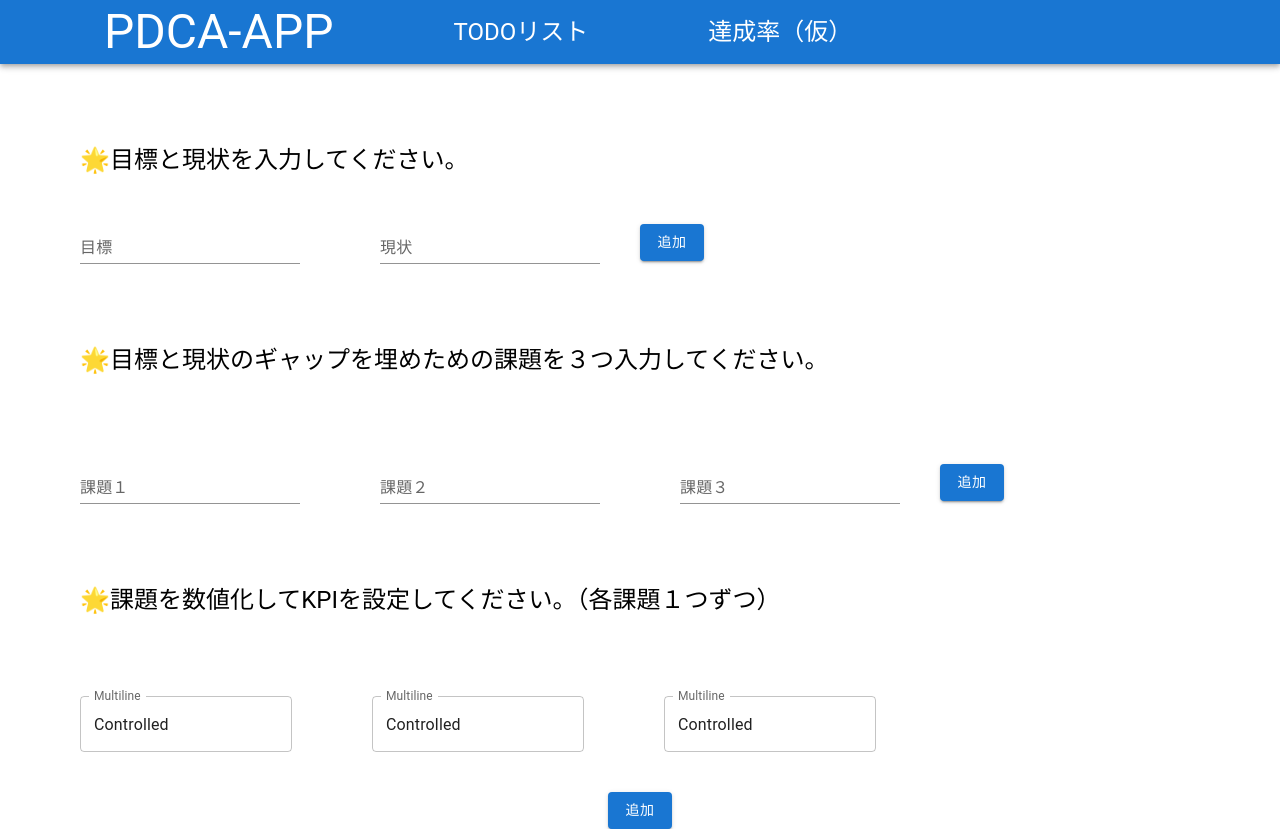
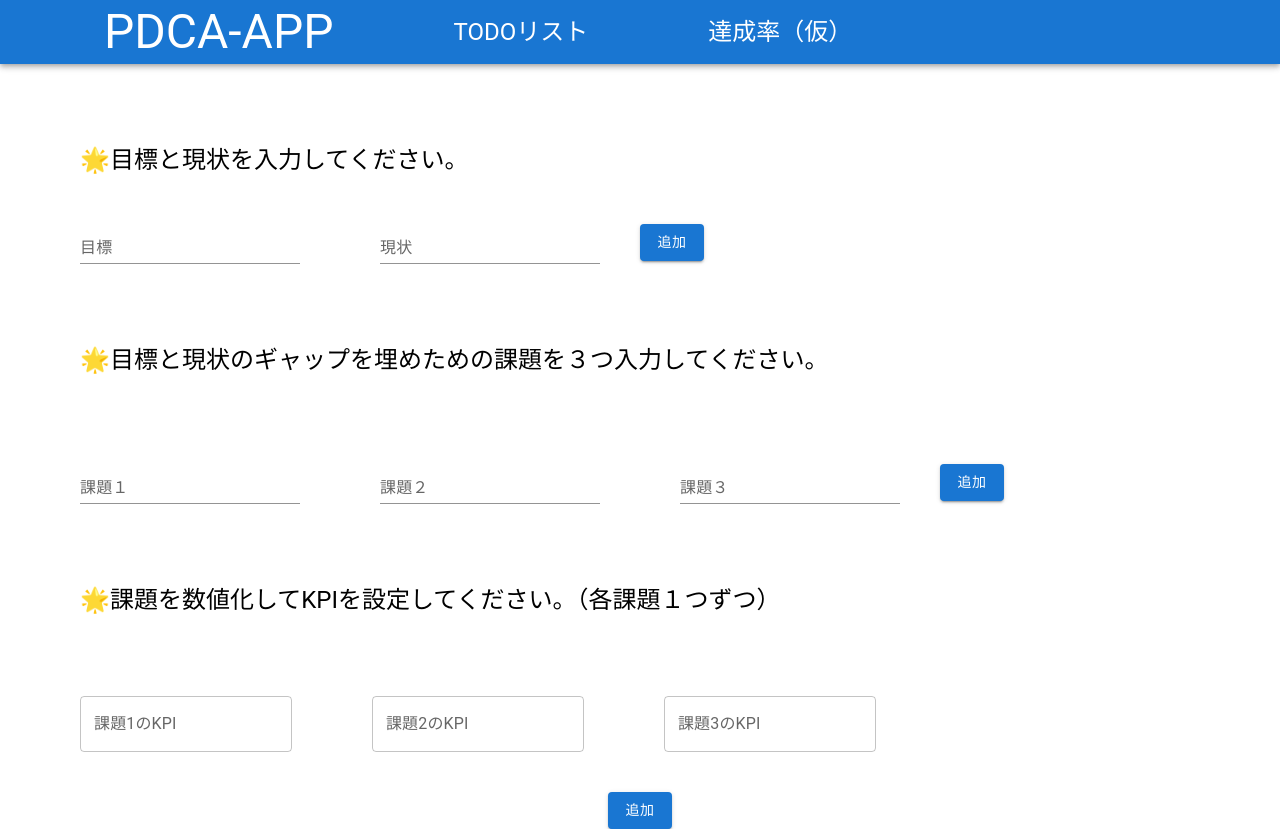
Before and after one commit to taipon55/pdca-app, a Next.js app: page / in a window 1280 px wide. Built offline with nearby package versions, Linux system fonts and the light colour scheme.

Commit message:
textarea修正

```diff
--- a/components/textarea.tsx
+++ b/components/textarea.tsx
@@ -4,14 +4,6 @@ import TextField from "@mui/material/TextField";
 import { Button, Grid } from "@mui/material";
 
 export default function MultilineTextFields() {
-  const [value, setValue] = React.useState("Controlled");
-  const [value2, setValue2] = React.useState("Controlled");
-  const [value3, setValue3] = React.useState("Controlled");
-
-  const handleChange = (event: React.ChangeEvent<HTMLInputElement>) => {
-    setValue(event.target.value);
-  };
-
   return (
     <>
       <Box
@@ -25,27 +17,21 @@ export default function MultilineTextFields() {
         <div>
           <TextField
             id="outlined-multiline-flexible"
-            label="Multiline"
+            label="課題1のKPI"
             multiline
             maxRows={4}
-            value={value}
-            onChange={handleChange}
           />
           <TextField
             id="outlined-multiline-flexible"
-            label="Multiline"
+            label="課題2のKPI"
             multiline
             maxRows={4}
-            value={value2}
-            onChange={handleChange}
           />
           <TextField
             id="outlined-multiline-flexible"
-            label="Multiline"
+            label="課題3のKPI"
             multiline
             maxRows={4}
-            value={value3}
-            onChange={handleChange}
           />
         </div>
       </Box>
```
Also changed, not shown: 1 other file (tests, documents, lock files or other folders).
